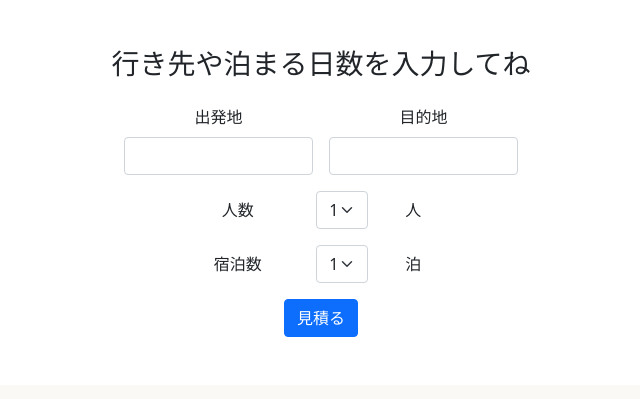
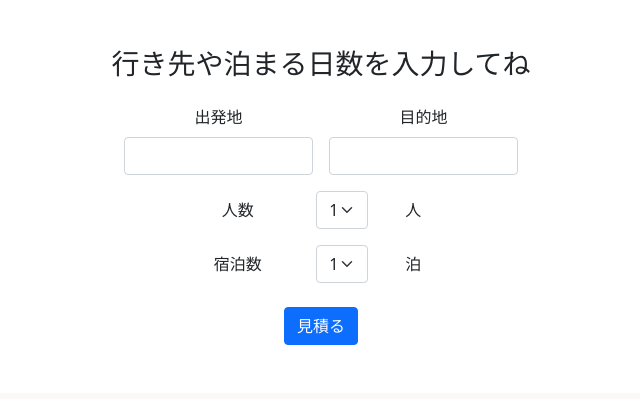
Before and after one commit to yoshi47/cs50FinalProject, a Flask app: page / in a window 1280 px wide. Shown: the part 145-544 px from the top of the page, without its empty margins (319-959 px from the left). Run offline with Flask 2, Linux system fonts and the light colour scheme.

Commit message:
update: 見た目

```diff
--- a/templates/base.html
+++ b/templates/base.html
@@ -24,7 +24,7 @@
 
   </body>
 
-  <footer class="small text-center text-muted p-1">
+  <footer class="container-fluid text-end text-muted p-1">
 
   </footer>
 </html>
--- a/templates/form.html
+++ b/templates/form.html
@@ -50,7 +50,7 @@
         <label for="days" class="col-1 col-form-label">泊</label>
       </div>
 
-      <div class="col-12">
+      <div class="col-12 pt-2">
         <button type="submit" class="btn btn-primary">見積る</button>
       </div>
     </div>
```
